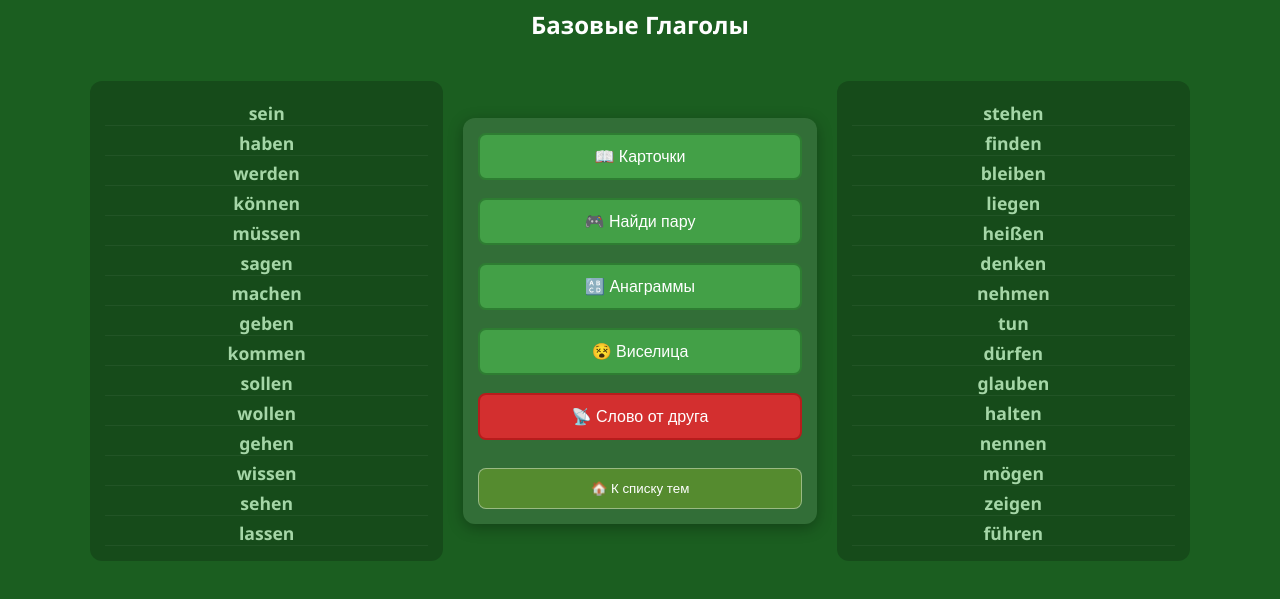
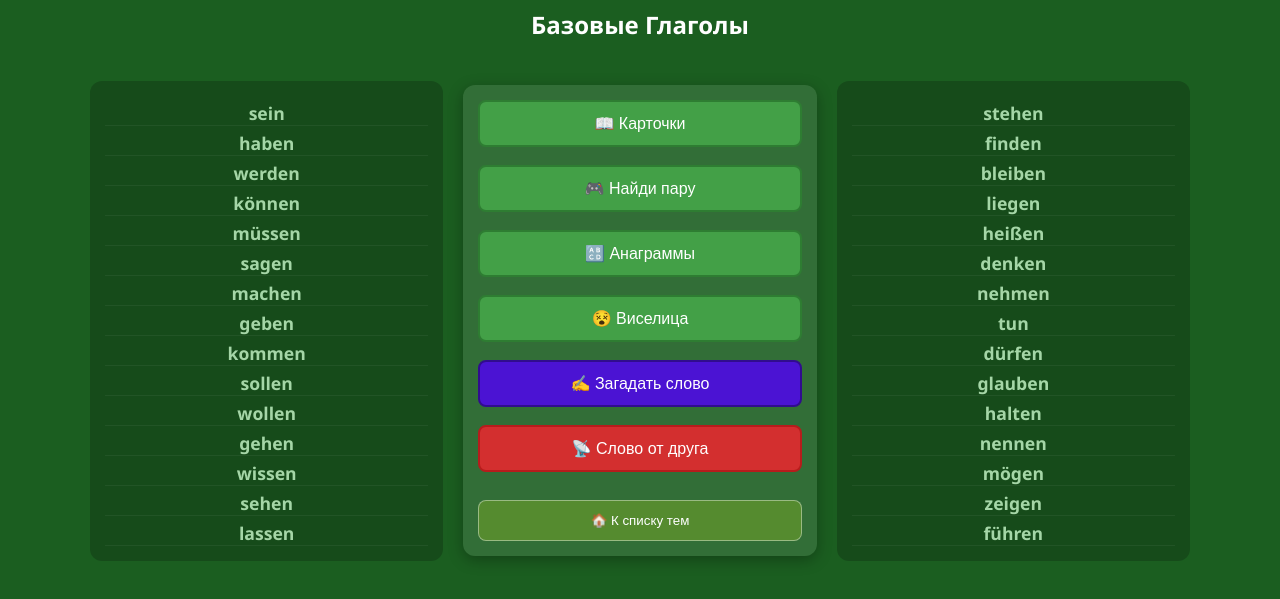
Before and after one commit to pavelpolegenkiy-ctrl/german-cards, a plain HTML site: page index.html in a window 1280 px wide. Both pictures are taken after a click on the button "Базовые Глаголы". Shown: the part 85-684 px from the top of the page. Drawn offline with nearby package versions, Linux system fonts and the light colour scheme.

Commit message:
Add files via upload

```diff
--- a/index.html
+++ b/index.html
@@ -3,7 +3,7 @@
 <head>
     <meta charset="UTF-8">
     <meta name="viewport" content="width=device-width, initial-scale=1.0">
-    <title>Deutsch Тренажёр v1.1.0</title>
+    <title>Deutsch Тренажёр v1.2.0</title>
     <script src="https://cdn.jsdelivr.net/npm/canvas-confetti@1.6.0/dist/confetti.browser.min.js"></script>
     <style>
         :root {
@@ -97,7 +97,10 @@
                 <button class="menu-btn" onclick="startGame('match')">🎮 Найди пару</button>
                 <button class="menu-btn" onclick="startGame('anagram')">🔠 Анаграммы</button>
                 <button class="menu-btn" onclick="startGame('hangman')">😵 Виселица</button>
+
+                <button class="menu-btn" style="background:#4b13d3; border-color:#310c8f;" onclick="setCustomWord()">✍️ Загадать слово</button>
                 <button class="menu-btn" style="background:#d32f2f; border-color:#b71c1c;" onclick="loadRemoteWord()">📡 Слово от друга</button>
+
                 <button class="back-btn" onclick="goHome()">🏠 К списку тем</button>
             </div>
             <div class="words-column" id="preview-right"></div>
@@ -186,13 +189,24 @@
                 const [de, ru] = text.trim().split(':');
                 if (de && ru) {
                     currentWordQueue = [{ id: 9999, de: de.trim(), ru: ru.trim() }];
-                    currentIndex = 0;
-                    currentMode = 'hangman';
+                    currentIndex = 0; currentMode = 'hangman';
                     document.getElementById('mode-screen').classList.add('hidden');
                     document.getElementById('game-container').classList.remove('hidden');
                     updateUI();
                 }
-            } catch (e) { alert('Ошибка: Файл на GitHub не найден или неверный формат.'); }
+            } catch (e) { alert('Ошибка загрузки с GitHub.'); }
+        }
+
+        function setCustomWord() {
+            const de = prompt("Введите немецкое слово:");
+            if (!de) return;
+            const ru = prompt("Введите перевод:");
+            if (!ru) return;
+            currentWordQueue = [{ id: Date.now(), de: de.trim(), ru: ru.trim() }];
+            currentIndex = 0; currentMode = 'hangman';
+            document.getElementById('mode-screen').classList.add('hidden');
+            document.getElementById('game-container').classList.remove('hidden');
+            updateUI();
         }
 
         function init() { renderMenu('left-menu', wordsLeft); renderMenu('topic-screen', wordCollections); renderMenu('right-menu', wordsRight); }
```
Also changed, not shown: remote_word.txt.
